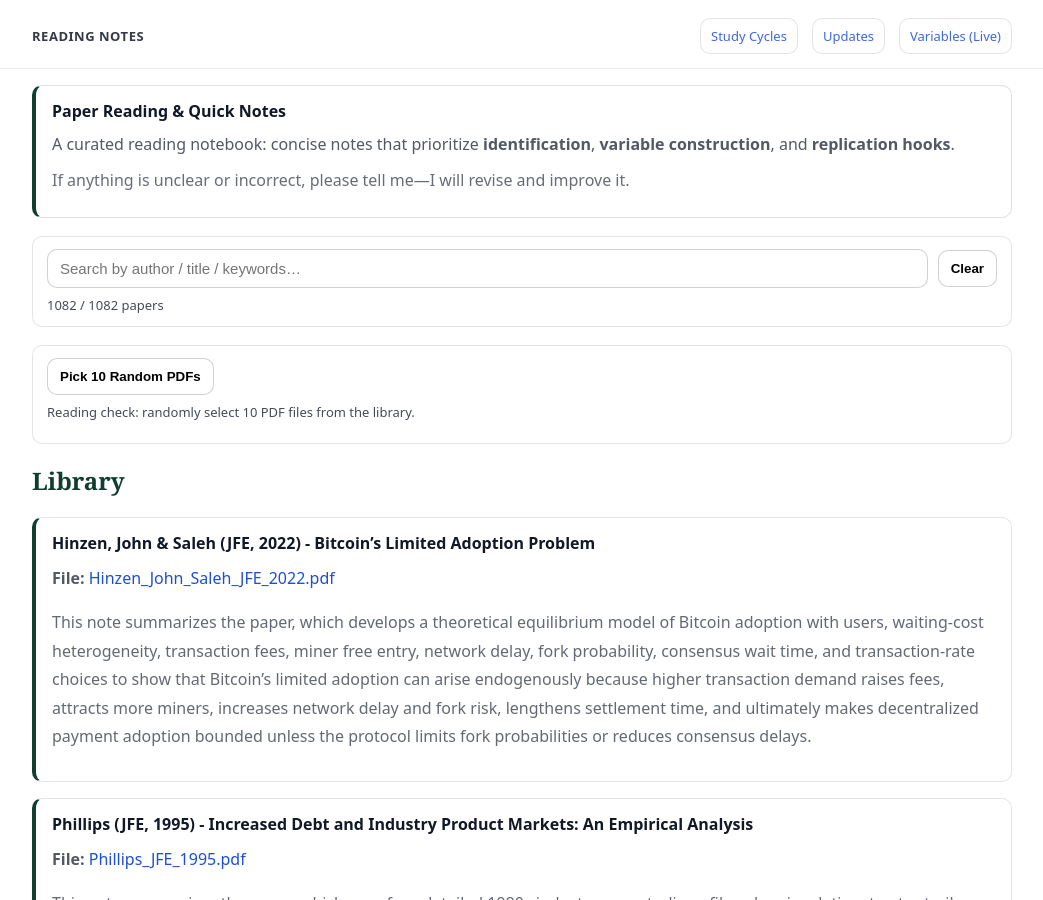
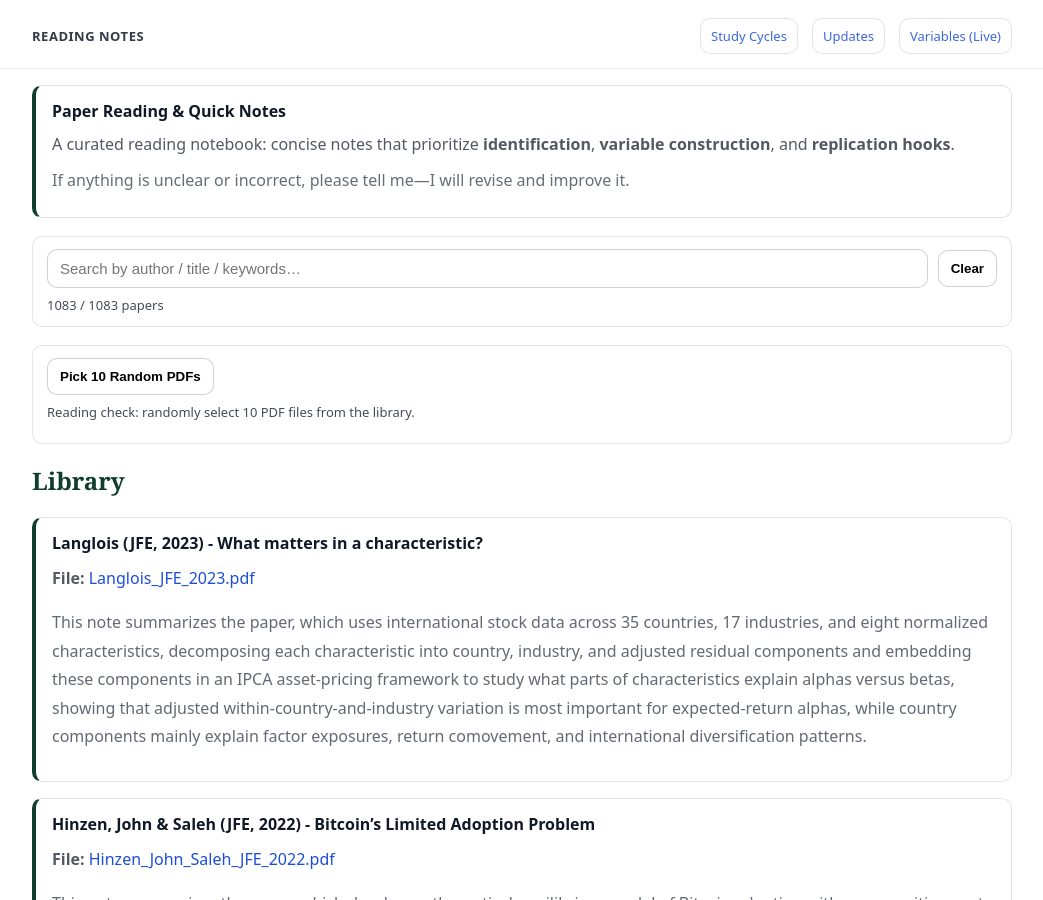
Before and after one commit to yaxinzn/study-archive, a Jekyll site: the page built from reading/index.md, in a window 1280 px wide and 900 px high. Shown: the whole window, without its empty margins (118-1161 px from the left). Built offline with Jekyll 4.4.1, drawn with Linux system fonts in a browser that asks for light colours.

Commit message:
Reading: add/update Langlois_JFE_2023.pdf

```diff
--- a/_data/reading.yml
+++ b/_data/reading.yml
@@ -1,3 +1,7 @@
+- title: "Langlois (JFE, 2023) - What matters in a characteristic?"
+  file: "Langlois_JFE_2023.pdf"
+  desc: "This note summarizes the paper, which uses international stock data across 35 countries, 17 industries, and eight normalized characteristics, decomposing each characteristic into country, industry, and adjusted residual components and embedding these components in an IPCA asset-pricing framework to study what parts of characteristics explain alphas versus betas, showing that adjusted within-country-and-industry variation is most important for expected-return alphas, while country components mainly explain factor exposures, return comovement, and international diversification patterns."
+
 - title: "Hinzen, John & Saleh (JFE, 2022) - Bitcoin’s Limited Adoption Problem"
   file: "Hinzen_John_Saleh_JFE_2022.pdf"
   desc: "This note summarizes the paper, which develops a theoretical equilibrium model of Bitcoin adoption with users, waiting-cost heterogeneity, transaction fees, miner free entry, network delay, fork probability, consensus wait time, and transaction-rate choices to show that Bitcoin’s limited adoption can arise endogenously because higher transaction demand raises fees, attracts more miners, increases network delay and fork risk, lengthens settlement time, and ultimately makes decentralized payment adoption bounded unless the protocol limits fork probabilities or reduces consensus delays."
```
Also changed, not shown: 1 other file.
